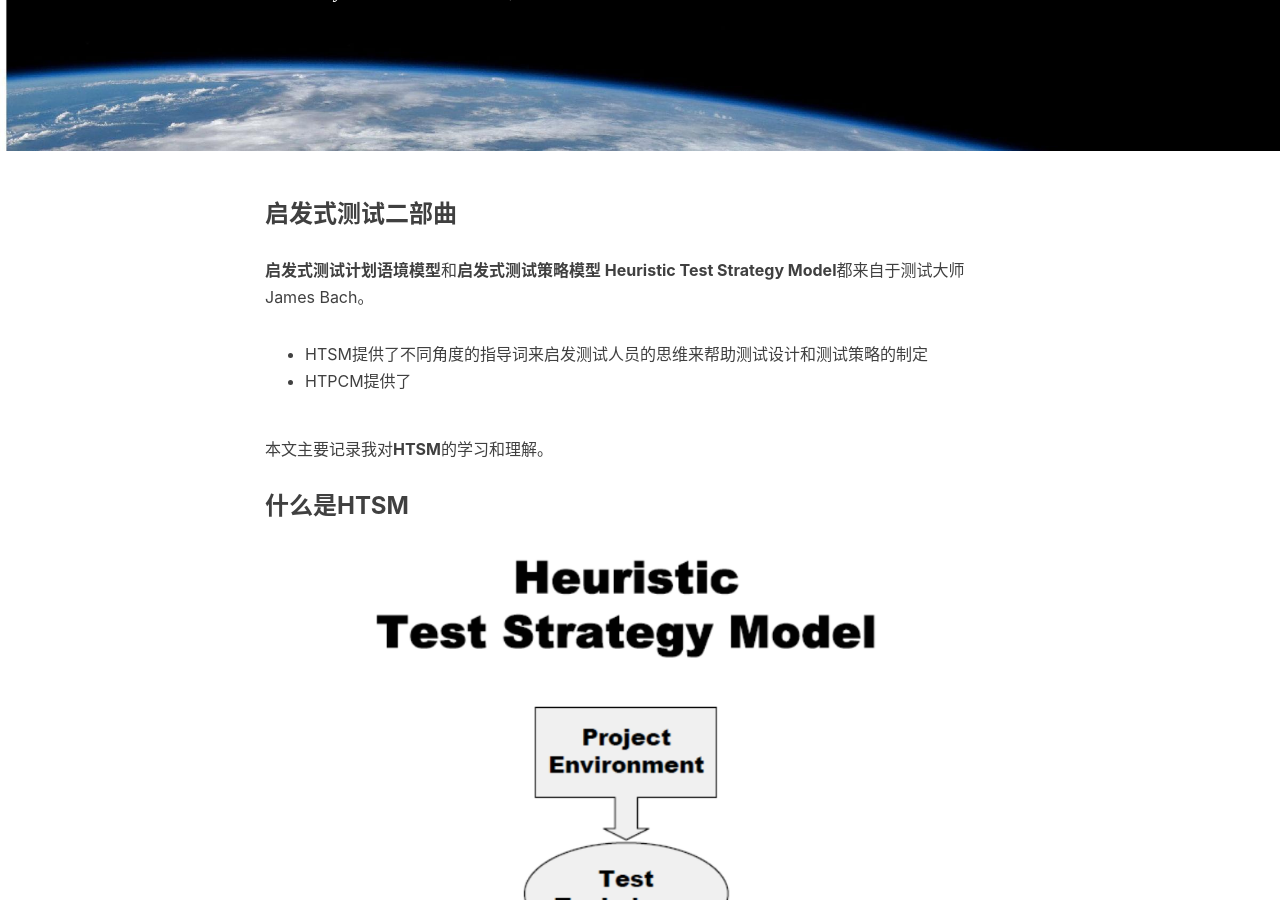
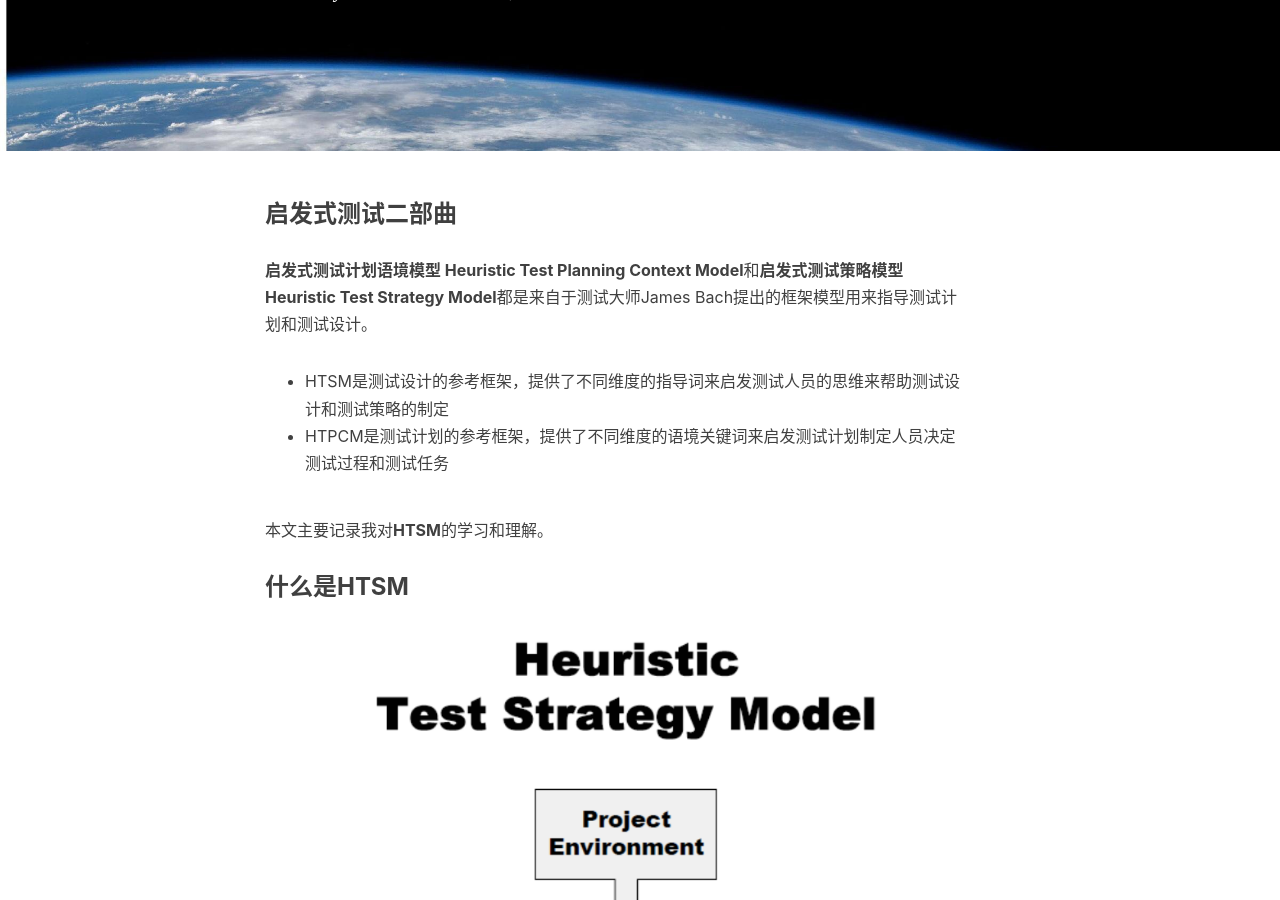
Before and after one commit to DanteYu/DanteYu.github.io, a Jekyll site: the page built from _posts/2017-06-21-htsm.markdown, in a window 1280 px wide and 900 px high, scrolled down 306 px. Built offline with Jekyll 4.4.1, drawn with Linux system fonts in a browser that asks for light colours; nearby versions of some CDN libraries; comment, search, counter and statistics services are not loaded.

Commit message:
update htsm

```diff
--- a/_posts/2014-04-21-unittest.markdown
+++ b/_posts/2014-04-21-unittest.markdown
@@ -8,7 +8,7 @@ tags:
     - unittest
 ---
 
-本文主要记录我对**HTSM**的学习笔记，采用mindmap的形式来记录
+本文主要记录我对**unittest**的学习笔记，采用mindmap的形式来记录
 
 ### 总览
 图片可在新标签页中打开进行放大查看
--- a/_posts/2017-06-21-htsm.markdown
+++ b/_posts/2017-06-21-htsm.markdown
@@ -11,9 +11,9 @@ tags:
 
 ### 启发式测试二部曲
 
-**启发式测试计划语境模型**和**启发式测试策略模型 Heuristic Test Strategy Model**都来自于测试大师James Bach。
-* HTSM提供了不同角度的指导词来启发测试人员的思维来帮助测试设计和测试策略的制定
-* HTPCM提供了
+**启发式测试计划语境模型 Heuristic Test Planning Context Model**和**启发式测试策略模型 Heuristic Test Strategy Model**都是来自于测试大师James Bach提出的框架模型用来指导测试计划和测试设计。
+* HTSM是测试设计的参考框架，提供了不同维度的指导词来启发测试人员的思维来帮助测试设计和测试策略的制定
+* HTPCM是测试计划的参考框架，提供了不同维度的语境关键词来启发测试计划制定人员决定测试过程和测试任务
 
 本文主要记录我对**HTSM**的学习和理解。
 
```
